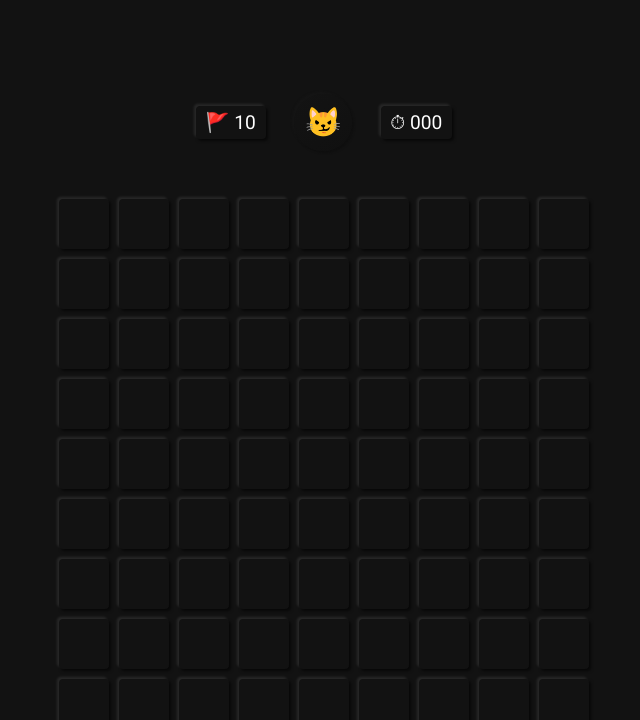
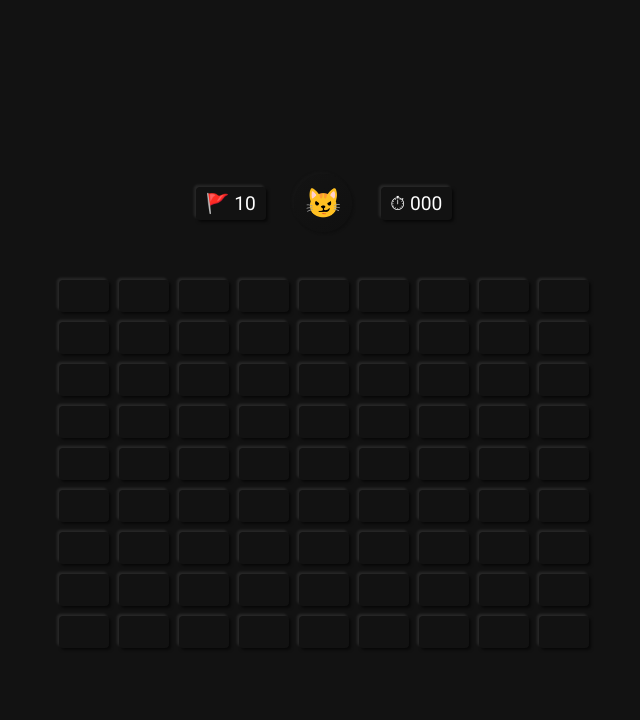
Before and after one commit to SadS4ndWiCh/minesweeper-nextjs, a Next.js app: page / in a window 1280 px wide. Shown: the top 720 px of the page, without its empty margins (316-956 px from the left). Built offline with nearby package versions, Linux system fonts and the light colour scheme.

Commit message:
refactor: change colors hex to global variables colors

```diff
--- a/src/styles/components/Board.module.css
+++ b/src/styles/components/Board.module.css
@@ -15,7 +15,7 @@
   padding: 2em 1em 0;
 
   font-size: 1.2em;
-  color: white;
+  color: var(--white);
 }
 
 .boardContainer header > div {
@@ -60,5 +60,5 @@
 }
 
 .boardContainer main > div {
-  height: 1,875em;
+  height: 1.875em;
 }
--- a/src/styles/components/BoardCell.module.css
+++ b/src/styles/components/BoardCell.module.css
@@ -3,17 +3,17 @@
   align-items: center;
   justify-content: center;
 
-  height: 2.604em !important;
+  height: 2em !important;
 
   padding: 10px;
 
   border-radius: 4px;
 
-  font-size: 1.2em;
+  font-size: 1em;
   font-weight: bold;
 
-  color: #fff;
-  background-color: #121212;
+  color: var(--white);
+  background-color: var(--dark-gray);
 
   cursor: pointer;
 
@@ -36,28 +36,28 @@
 }
 
 .boardCellContainer span[data-neighbors-count='1'] {
-  color: #0ab2ff;
+  color: var(--blue);
 }
 .boardCellContainer span[data-neighbors-count='2'] {
-  color: #40f175;
+  color: var(--green);
 }
 .boardCellContainer span[data-neighbors-count='3'] {
-  color: #ff362f;
+  color: var(--red);
 }
 .boardCellContainer span[data-neighbors-count='4'] {
-  color: #d220ff;
+  color: var(--pink);
 }
 .boardCellContainer span[data-neighbors-count='5'] {
-  color: #fcff40;
+  color: var(--yellow);
 }
 .boardCellContainer span[data-neighbors-count='6'] {
-  color: #4333d8;
+  color: var(--dark-purple);
 }
 .boardCellContainer span[data-neighbors-count='7'] {
-  color: #eea84c;
+  color: var(--orange);
 }
 .boardCellContainer span[data-neighbors-count='8'] {
-  color: #3b3b3b;
+  color: var(--gray);
 }
 
 .boardCellContainer span[data-neighbors-count] {
--- a/src/styles/pages/Home.module.css
+++ b/src/styles/pages/Home.module.css
@@ -8,5 +8,5 @@
 
   padding: 0 0.5rem;
 
-  background-color: #121212;
+  background-color: var(--dark-gray);
 }
```
